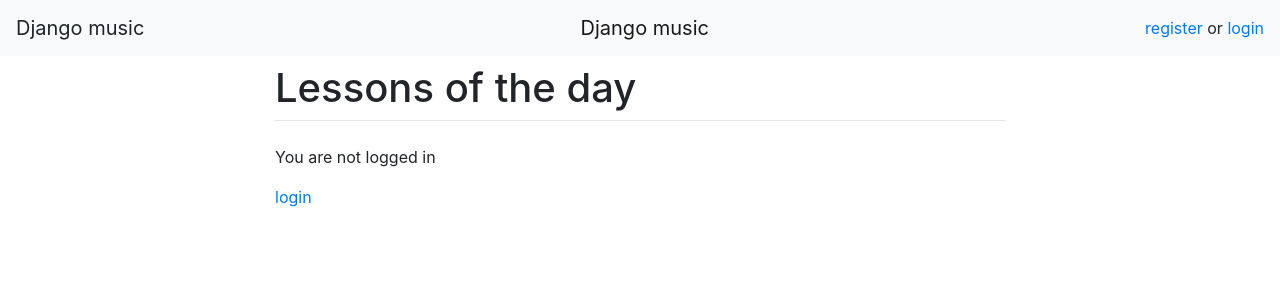
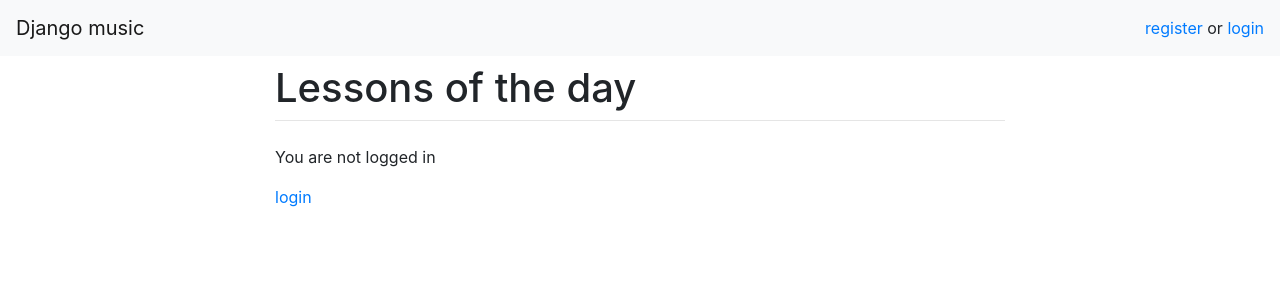
Before and after one commit to julien-lav/DjangoWeekIpssi, a Django app: template templates/home.html in a window 1280 px wide. Shown: the top 300 px of the page. Run offline with Django 3.2, Linux system fonts and the light colour scheme; the template is opened without the code that fills it, so the values that code supplies are empty; some libraries are stand-ins or nearby versions.

Commit message:
Up to date

```diff
--- a/templates/base.html
+++ b/templates/base.html
@@ -18,7 +18,6 @@
   <body>
   <header>
     <nav class="navbar navbar-light bg-light">
-      <a class="navbar-brand">Django music</a>
       <a href="/" class="navbar-brand">Django music</a>
       {% if user.is_authenticated %}
         <ul class="navbar navbar-right">
```
Also changed, not shown: db.sqlite3.
